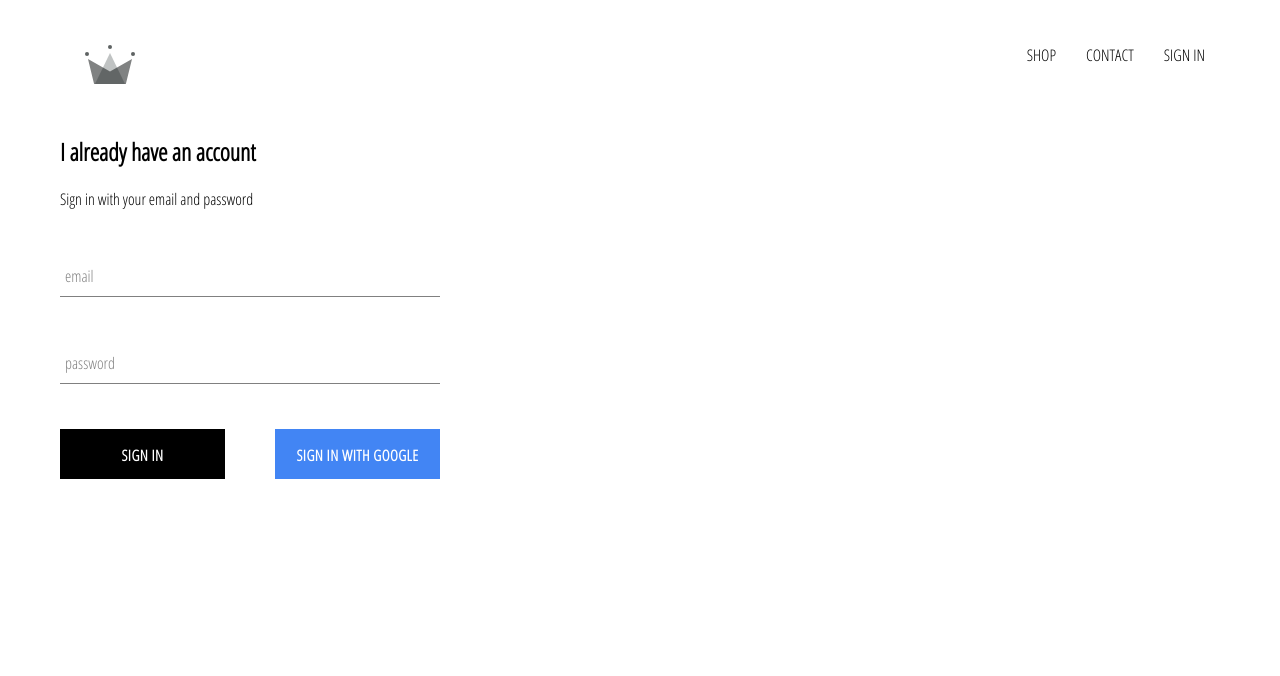
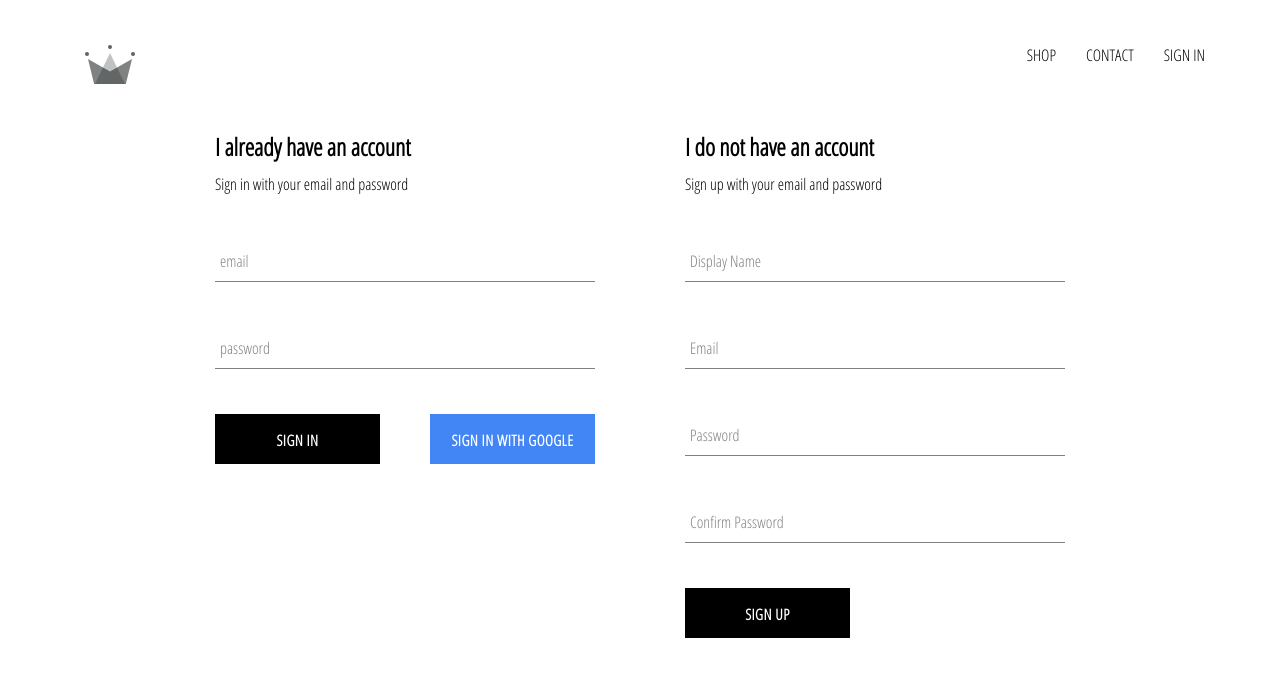
Before and after one commit to YaseenIqbal309/crwn-clothing, a React (Create React App) app: page /signin in a window 1280 px wide. Shown: the top 676 px of the page. Built offline with nearby package versions, Linux system fonts and the light colour scheme; no server answers.

Commit message:
finish up Sign in and sign up with email and Password

```diff
--- a/src/App.js
+++ b/src/App.js
@@ -6,7 +6,7 @@
 import ShopPage from './pages/shop/shop.component'
 import SignInandSignUpPage from './pages/sign-in-and-sign-up/sign-in-and-sign-up.component'
 import Header from './components/header/header.component'
-import {auth} from './firebase/firebase.utils'
+import {auth,createProfileDocument} from './firebase/firebase.utils'
 
 
 
@@ -20,9 +20,23 @@
   }
   unSubcribeFromAuth = null;
   componentDidMount(){
-   this.unSubcribeFromAuth= auth.onAuthStateChanged(user => {
-      this.setState({currentUser:user});
-      console.log(this.state.currentUser);
+   this.unSubcribeFromAuth= auth.onAuthStateChanged(async userAuth => {
+      if(userAuth){
+        const userRef = await createProfileDocument(userAuth);
+        userRef.onSnapshot(snapShot => {
+          this.setState({
+            currentUser:{
+              id:snapShot.id,
+              ...snapShot.data(),
+            }
+
+
+          }
+          );
+          console.log(this.state);
+        });
+        this.setState({currentUser:userAuth});
+      }
     });
 
   }
--- /dev/null
+++ b/src/components/sign-up/sign-up.component.jsx
@@ -0,0 +1,97 @@
+import React from 'react'
+import CustomButton from '../custom-button/custom-button.component'
+import FormInput from '../form-input/form-input.component'
+import {auth,createProfileDocument} from '../../firebase/firebase.utils'
+import './sign-up.styles.scss'
+
+class SignUp extends React.Component {
+    constructor(){
+        super();
+        this.state={
+            displayName:'',
+            email:'',
+            password:'',
+            confirmPassword:''
+        };
+
+    }
+    handleSubmit = async event=>{
+        event.preventDefault();
+        const {displayName,email,password,confirmPassword} = this.state;
+        if(password !== confirmPassword){
+            alert("Passwords don't match.");
+            return;
+        }
+        try{
+            const {user} =await auth.createUserWithEmailAndPassword(
+                email
+                ,password
+                );
+           await createProfileDocument(user,{displayName});
+
+           this.setState({
+            displayName:'',
+            email:'',
+            password:'',
+            confirmPassword:''
+           })
+
+        }catch(error){
+            console.log("Failed Sign Up", error.message);
+        }
+
+    }
+    handleChange = event =>{
+        const {name, value} = event.target;
+        this.setState({[name]:value});
+    }
+    render(){
+        const {displayName,email,password,confirmPassword} = this.state;
+        return(
+            <div className='sign-up'>
+                <h2 className='title'>I do not have an account</h2>
+                <span>Sign up with your email and password</span>
+                <form action="" onSubmit={this.handleSubmit}>
+                    <FormInput
+                    type='text'
+                    name='displayName'
+                    value={displayName}
+                    label = 'Display Name'
+                    handleChange={this.handleChange}
+                    required>
+
+                    </FormInput>
+                    <FormInput
+                    type='email'
+                    name='email'
+                    value={email}
+                    label = 'Email'
+                    handleChange={this.handleChange}
+                    required>
+
+                    </FormInput>
+                    <FormInput
+                    type='password'
+                    name='password'
+                    value={password}
+                    label = 'Password'
+                    handleChange={this.handleChange}
+                    required>
+
+                    </FormInput>
+                    <FormInput
+                    type='password'
+                    name='confirmPassword'
+                    value={confirmPassword}
+                    label = 'Confirm Password'
+                    handleChange={this.handleChange}
+                    required>
+
+                    </FormInput>
+                    <CustomButton type='submit'>Sign Up</CustomButton>
+                </form>
+            </div>
+        )
+    }
+}
+export default SignUp;
--- /dev/null
+++ b/src/components/sign-up/sign-up.styles.scss
@@ -0,0 +1,9 @@
+.sign-up{
+    width: 380px;
+    display: flex;
+    flex-direction: column;
+
+    .title{
+        margin:10px 0;
+    }
+}
--- a/src/components/signin/signin.component.jsx
+++ b/src/components/signin/signin.component.jsx
@@ -2,7 +2,7 @@
 import './signin.styles.scss'
 import CustomButton from '../custom-button/custom-button.component'
 import FormInput from '../form-input/form-input.component'
-import {signInWithGoogle}  from '../../firebase/firebase.utils'
+import {auth,signInWithGoogle}  from '../../firebase/firebase.utils'
 class SignIn extends React.Component{
     constructor(props){
         super(props);
@@ -11,9 +11,17 @@
             password:''
         }
     }
-    handleSubmit = event => {
+    handleSubmit =async event => {
         event.preventDefault();
-        this.setState({email:'',password:''})
+            const{email,password} = this.state;
+        try{
+            await auth.signInWithEmailAndPassword(email,password);
+            this.setState({email:'',password:''})
+        }catch(error){
+            console.log(error);
+        }
+
+
     }
     handleChange= event =>{
         const {value,name} = event.target;
@@ -22,7 +30,7 @@
     render(){
         return(
             <div className='sign-in'>
-                <h2 >I already have an account</h2>
+                <h2 className='title' >I already have an account</h2>
                 <span>Sign in with your email and password</span>
                 <form action="" onSubmit={this.handleSubmit}>
                     <FormInput
--- a/src/firebase/firebase.utils.js
+++ b/src/firebase/firebase.utils.js
@@ -12,11 +12,40 @@
     measurementId: "G-S4HVYNNSDQ"
   };
 
+  if (!firebase.apps.length) {
+
   firebase.initializeApp(firebaseConfig);
+  }
 
 
   export const auth = firebase.auth();
   export const firestore = firebase.firestore();
+
+  export const createProfileDocument = async (userAuth, additionalData) =>{
+    if(!userAuth) return;
+
+    const userRef = firestore.doc(`users/${userAuth.uid}`);
+    const snapShot = await userRef.get();
+    if(!snapShot.exists){
+      const {displayName, email} =userAuth;
+      const createdAt = new Date();
+      try{
+        await userRef.set({
+          displayName,
+          email,
+          createdAt,
+          ...additionalData
+
+        }
+          )
+
+      }catch(error){
+          console.log("Error Creating User" , error.message);
+      }
+    }
+    return userRef;
+
+  };
 
   const provider = new firebase.auth.GoogleAuthProvider();
   provider.setCustomParameters({prompt:'select_account'});
--- a/src/pages/sign-in-and-sign-up/sign-in-and-sign-up.component.jsx
+++ b/src/pages/sign-in-and-sign-up/sign-in-and-sign-up.component.jsx
@@ -1,11 +1,12 @@
 import React from 'react'
 import './sign-in-and-sign-up.styles.scss'
 import SignIn from '../../components/signin/signin.component'
+import SignUp from '../../components/sign-up/sign-up.component'
 
 const SignInAndSignUpPage = () => (
     <div className='sign-in-and-sign-up'>
        <SignIn />
-
+        <SignUp />
     </div>
 )
 export default SignInAndSignUpPage;
--- a/src/pages/sign-in-and-sign-up/sign-in-and-sign-up.styles.scss
+++ b/src/pages/sign-in-and-sign-up/sign-in-and-sign-up.styles.scss
@@ -0,0 +1,6 @@
+.sign-in-and-sign-up{
+    width: 850px;
+    display: flex;
+    justify-content: space-between;
+    margin: 30px auto;
+}
```
Also changed, not shown: 1 other file (tests, documents, lock files or other folders).
